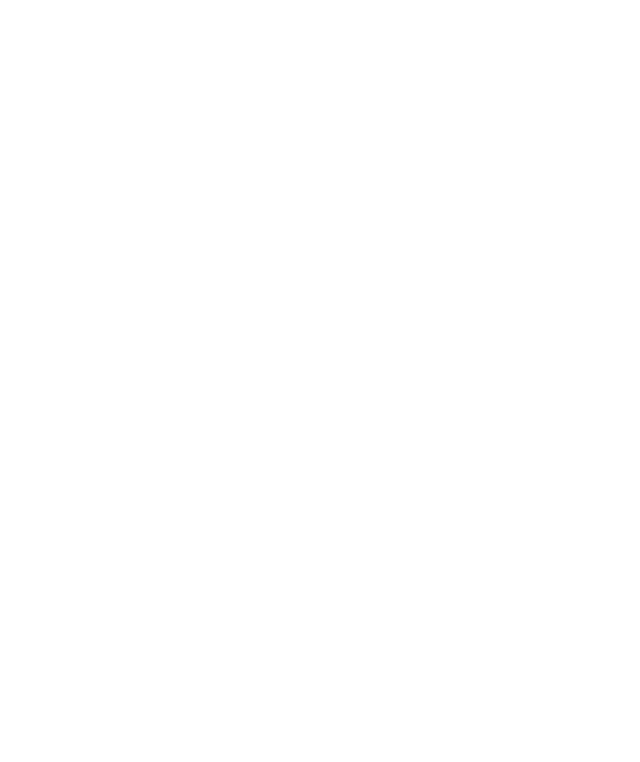
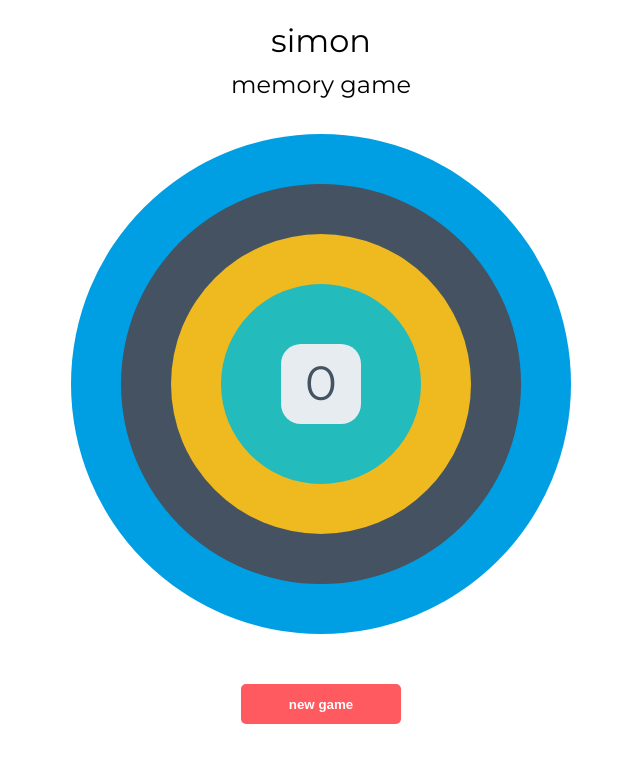
Before and after one commit to AlAliMazen/SIMON-Game, a plain HTML site: page index.html in a window 1280 px wide. Shown: the whole page, without its empty margins (319-959 px from the left). Drawn offline with Linux system fonts and the light colour scheme.

Commit message:
adding the index.html code and the styles from the CSS

```diff
--- a/css/style.css
+++ b/css/style.css
@@ -0,0 +1,87 @@
+body {
+    font-family: Montserrat, sans-serif;
+}
+
+h1 {
+    font-weight: 300;
+    margin-bottom: 10px;
+}
+
+h2 {
+    font-weight: 200;
+    margin-top: 10px;
+}
+
+.container {
+    position: relative;
+    width: 500px;
+    margin-left: auto;
+    margin-right: auto;
+    margin-bottom: 35px;
+    text-align: center;
+}
+.circle {
+    border-radius: 50%;
+    position: absolute;
+    cursor: pointer;
+}
+.circle1 {
+    height: 500px;
+    width: 500px;
+    background-color: #009FE3;
+}
+
+.circle2 {
+    height: 400px;
+    width: 400px;
+    background-color: #445261;
+    top: 50px;
+    left: 50px;
+}
+.circle3 {
+    height: 300px;
+    width: 300px;
+    background-color: #EFB920;
+    top: 100px;
+    left: 100px;
+}
+.circle4 {
+    height: 200px;
+    width: 200px;
+    background-color: #23BBBB;
+    top: 150px;
+    left: 150px;
+}
+
+.scorebox {
+    border-radius: 25%;
+    box-sizing: border-box;
+    position: absolute;
+    background-color: #E6ECF0;
+    height: 80px;
+    width: 80px;
+    top: 210px;
+    left: 210px;
+    text-align: center;
+    color: #445261;
+    font-size: 3em;
+    padding-top: 10px;
+}
+
+.button {
+    background-color: #FF5A60;
+    color: #FFF;
+    border: 0;
+    height: 40px;
+    width: 160px;
+    border-radius: 5px;
+    margin: 0 auto;
+    display: block;
+    top: 550px;
+    position: relative;
+    font-weight: 600;
+}
+
+.light {
+    opacity: 0.4;
+}
--- a/index.html
+++ b/index.html
@@ -1,12 +1,29 @@
 <!DOCTYPE html>
 <html lang="en">
+
 <head>
     <meta charset="UTF-8">
     <meta name="viewport" content="width=device-width, initial-scale=1.0">
-    <title>SIMON Game | Jest Framework</title>
+    <title>Jest Simon Game</title>
+    <link rel="preconnect" href="https://fonts.gstatic.com">
+    <link href="https://fonts.googleapis.com/css2?family=Montserrat&display=swap" rel="stylesheet">
     <link rel="stylesheet" href="css/style.css">
 </head>
+
 <body>
+    <div class="container">
+        <h1>simon</h1>
+        <h2>memory game</h2>
+    </div>
+    <div class="container">
+        <div data-listener="false" class="circle circle1" id="button1"></div>
+        <div data-listener="false" class="circle circle2" id="button2"></div>
+        <div data-listener="false" class="circle circle3" id="button3"></div>
+        <div data-listener="false" class="circle circle4" id="button4"></div>
+        <div class="scorebox" id="score">0</div>
+        <button class="button" onclick="newGame()">new game</button>
+    </div>
     <script src="scripts/game.js"></script>
 </body>
+
 </html>
```
